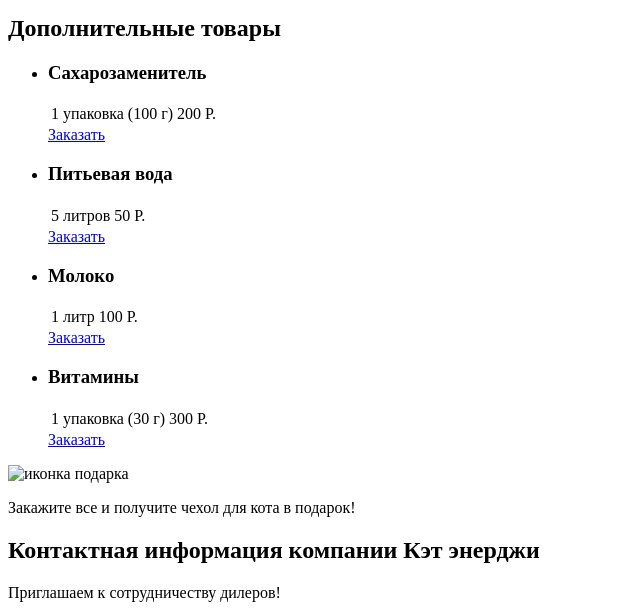
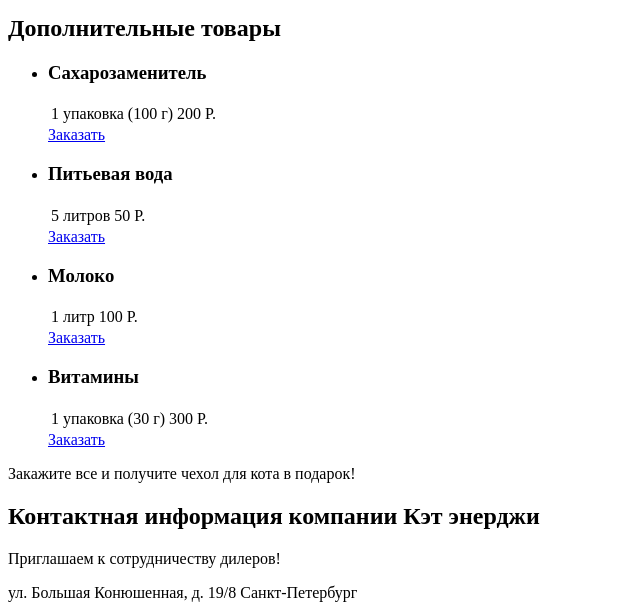
Before and after one commit to Ksenia2103/1536471-cat-energy-21, a website: page source/catalog.html in a window 1280 px wide. Shown: the part 1495-2109 px from the top of the page, without its empty margins (0-640 px from the left). Drawn offline with Linux system fonts and the light colour scheme.

Commit message:
Разметка страницы каталога

```diff
--- a/source/catalog.html
+++ b/source/catalog.html
@@ -251,7 +251,6 @@
       </ul>
     </section>
     <div class="main-catalog__promo-offer promo-offer">
-      <img class="promo-offer__image" src="#" width="78" height="80" alt="иконка подарка">
       <p class="promo-offer__text">Закажите все и получите чехол для кота в подарок!</p>
     </div>
   </div>
```
